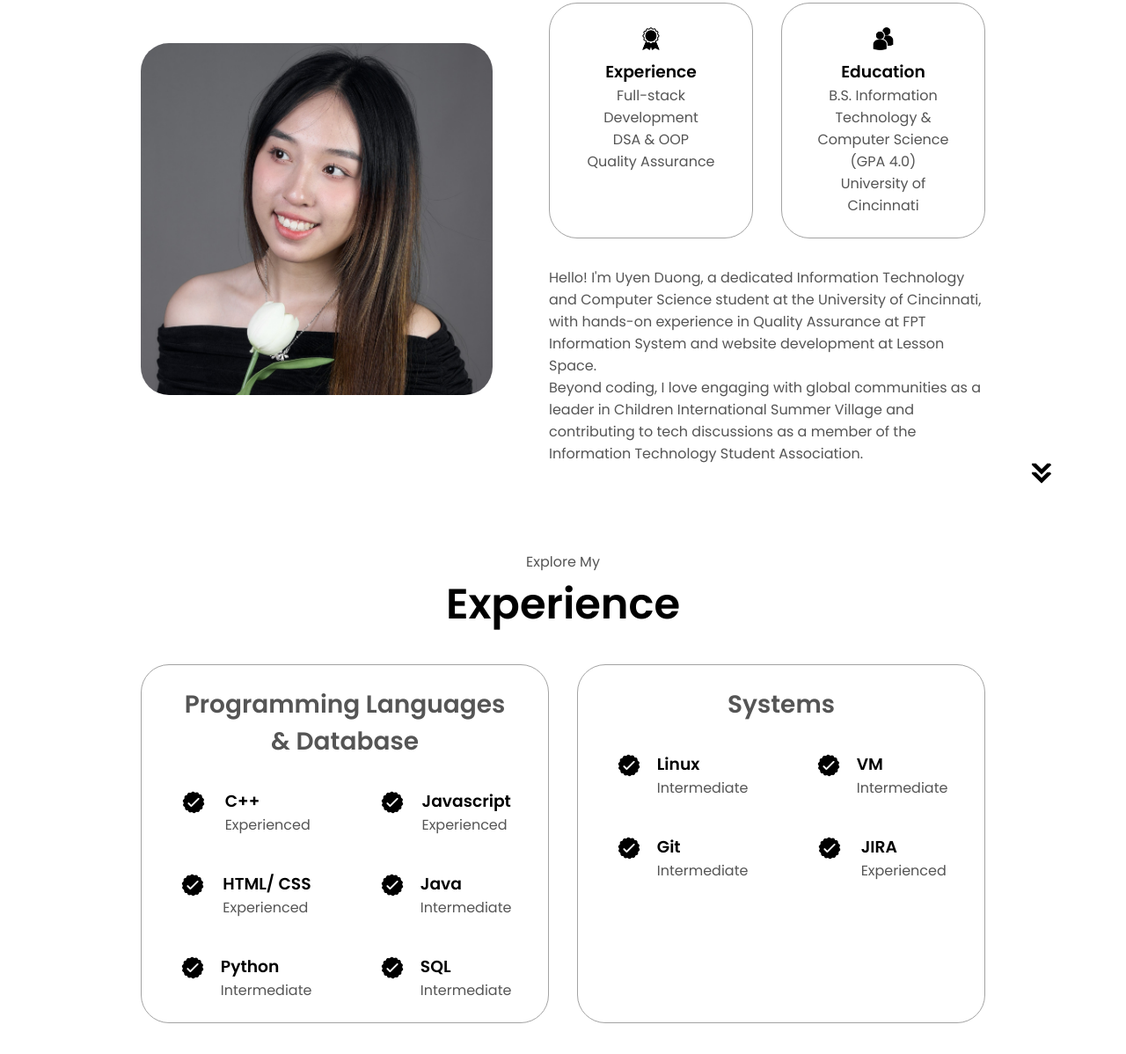
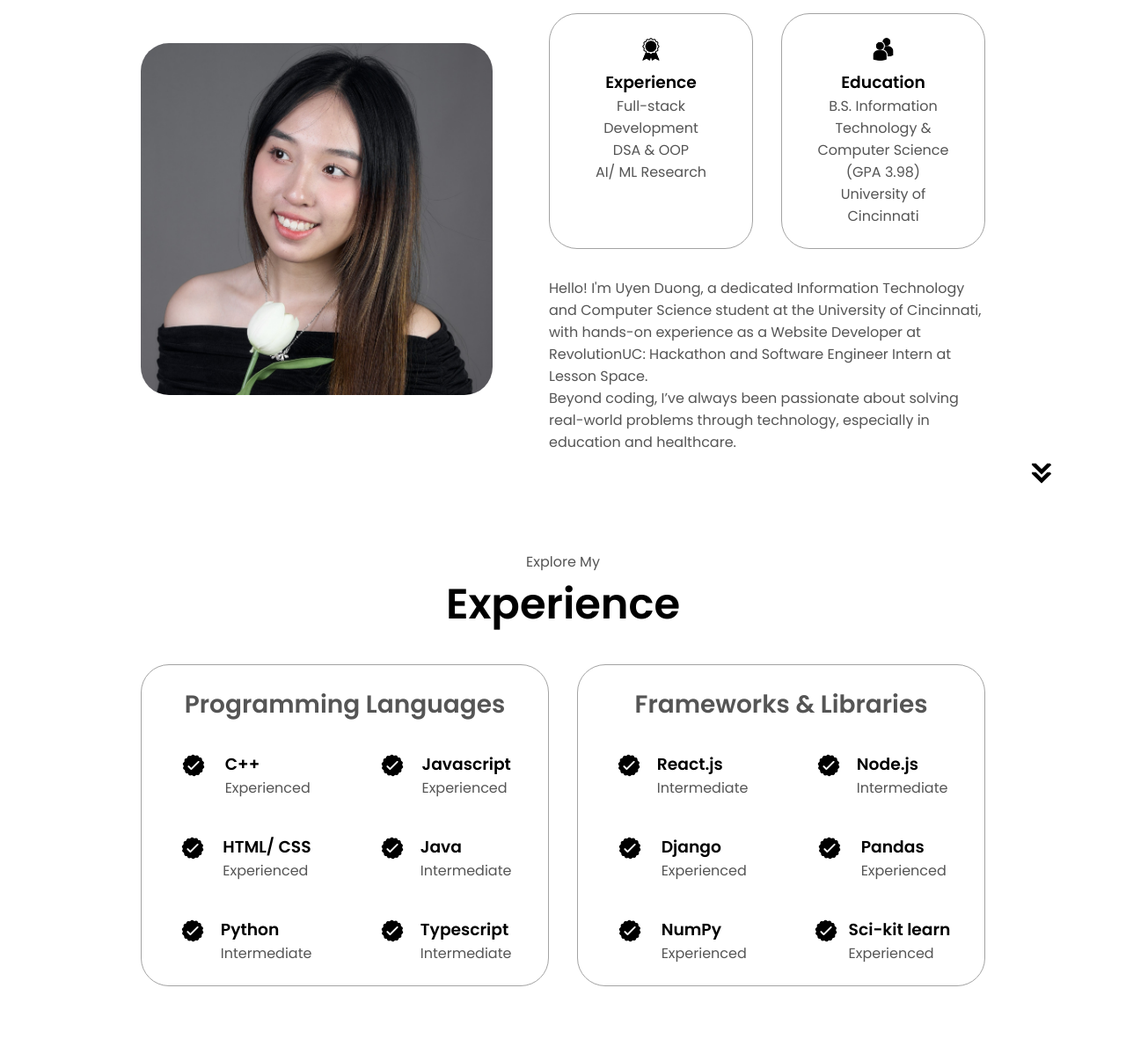
Before and after one commit to winnieduong/Uyen-Duong-Portfolio, a plain HTML site: page index.html in a window 1280 px wide. Shown: the part 1070-2268 px from the top of the page at 88% size. Drawn offline with Linux system fonts and the light colour scheme.

Commit message:
update cv, info project 3, intro

```diff
--- a/index.html
+++ b/index.html
@@ -43,7 +43,7 @@
       <div class="section__text">
         <p class="section__text__p1">Hello, I'm</p>
         <h1 class="title">Uyen Duong</h1>
-        <p class="section__text__p2">Software Developer</p>
+        <p class="section__text__p2">Software Developer/ Undergrad Researcher</p>
         <div class="btn-container">
           <button
             class="btn btn-color-2"
@@ -91,7 +91,7 @@
                 class="icon"
               />
               <h3>Experience</h3>
-              <p>Full-stack Development<br />DSA & OOP<br />Quality Assurance</p>
+              <p>Full-stack Development<br />DSA & OOP<br />AI/ ML Research</p>
             </div>
             <div class="details-container">
               <img
@@ -100,14 +100,14 @@
                 class="icon"
               />
               <h3>Education</h3>
-              <p>B.S. Information Technology & Computer Science (GPA 4.0)<br />University of Cincinnati</p>
+              <p>B.S. Information Technology & Computer Science (GPA 3.98)<br />University of Cincinnati</p>
             </div>
           </div>
           <div class="text-container">
             <p>
-                Hello! I'm Uyen Duong, a dedicated Information Technology and Computer Science student at the University of Cincinnati, with hands-on experience in Quality Assurance at FPT Information System and website development at Lesson Space.
+                Hello! I'm Uyen Duong, a dedicated Information Technology and Computer Science student at the University of Cincinnati, with hands-on experience as a Website Developer at RevolutionUC: Hackathon and Software Engineer Intern at Lesson Space.
                 <br />
-                Beyond coding, I love engaging with global communities as a leader in Children International Summer Village and contributing to tech discussions as a member of the Information Technology Student Association.
+                Beyond coding, I’ve always been passionate about solving real-world problems through technology, especially in education and healthcare.
             </p>
           </div>
         </div>
@@ -125,7 +125,7 @@
       <div class="experience-details-container">
         <div class="about-containers">
           <div class="details-container">
-            <h2 class="experience-sub-title">Programming Languages<br />& Database</h2>
+            <h2 class="experience-sub-title">Programming Languages</h2>
             <div class="article-container">
               <article>
                 <img
@@ -189,14 +189,14 @@
                   class="icon"
                 />
                 <div>
-                  <h3>SQL</h3>
+                  <h3>Typescript</h3>
                   <p>Intermediate</p>
                 </div>
               </article>
             </div>
           </div>
           <div class="details-container">
-            <h2 class="experience-sub-title">Systems</h2>
+            <h2 class="experience-sub-title">Frameworks & Libraries</h2>
             <div class="article-container">
               <article>
                 <img
@@ -205,7 +205,7 @@
                   class="icon"
                 />
                 <div>
-                  <h3>Linux</h3>
+                  <h3>React.js</h3>
                   <p>Intermediate</p>
                 </div>
               </article>
@@ -216,7 +216,7 @@
                   class="icon"
                 />
                 <div>
-                  <h3>VM</h3>
+                  <h3>Node.js</h3>
                   <p>Intermediate</p>
                 </div>
               </article>
@@ -227,8 +227,8 @@
                   class="icon"
                 />
                 <div>
-                  <h3>Git</h3>
-                  <p>Intermediate</p>
+                  <h3>Django</h3>
+                  <p>Experienced</p>
                 </div>
               </article>
               <article>
@@ -238,7 +238,29 @@
                   class="icon"
                 />
                 <div>
-                  <h3>JIRA</h3>
+                  <h3>Pandas</h3>
+                  <p>Experienced</p>
+                </div>
+              </article>
+              <article>
+                <img
+                  src="./assets/checkmark.png"
+                  alt="Experience icon"
+                  class="icon"
+                />
+                <div>
+                  <h3>NumPy</h3>
+                  <p>Experienced</p>
+                </div>
+              </article>
+              <article>
+                <img
+                  src="./assets/checkmark.png"
+                  alt="Experience icon"
+                  class="icon"
+                />
+                <div>
+                  <h3>Sci-kit learn</h3>
                   <p>Experienced</p>
                 </div>
               </article>
@@ -266,17 +288,17 @@
                 class="project-img"
               />
             </div>
-            <h2 class="experience-sub-title project-title">Expense Tracker</h2>
+            <h2 class="experience-sub-title project-title">RevolutionUC</h2>
             <div class="btn-container">
               <button
                 class="btn btn-color-2 project-btn"
-                onclick="location.href='https://github.com/winnieduong/Expense-Tracker-App/'"
+                onclick="location.href='https://github.com/RevolutionUC/revuc-astro-frontend'"
               >
                 Github
               </button>
               <button
                 class="btn btn-color-2 project-btn"
-                onclick="location.href='https://winnieduong.github.io/Expense-Tracker-App/'"
+                onclick="location.href='https://revolutionuc.com/'"
               >
                 Live Demo
               </button>
@@ -372,7 +394,7 @@
           </ul>
         </div>
       </nav>
-      <p>2024 Uyen Duong. All Rights Reserved.</p>
+      <p>2025 Uyen Duong. All Rights Reserved.</p>
     </footer>
     <script src="script.js"></script>
   </body>
```
Also changed, not shown: assets/project-3.png, 1 other file.
